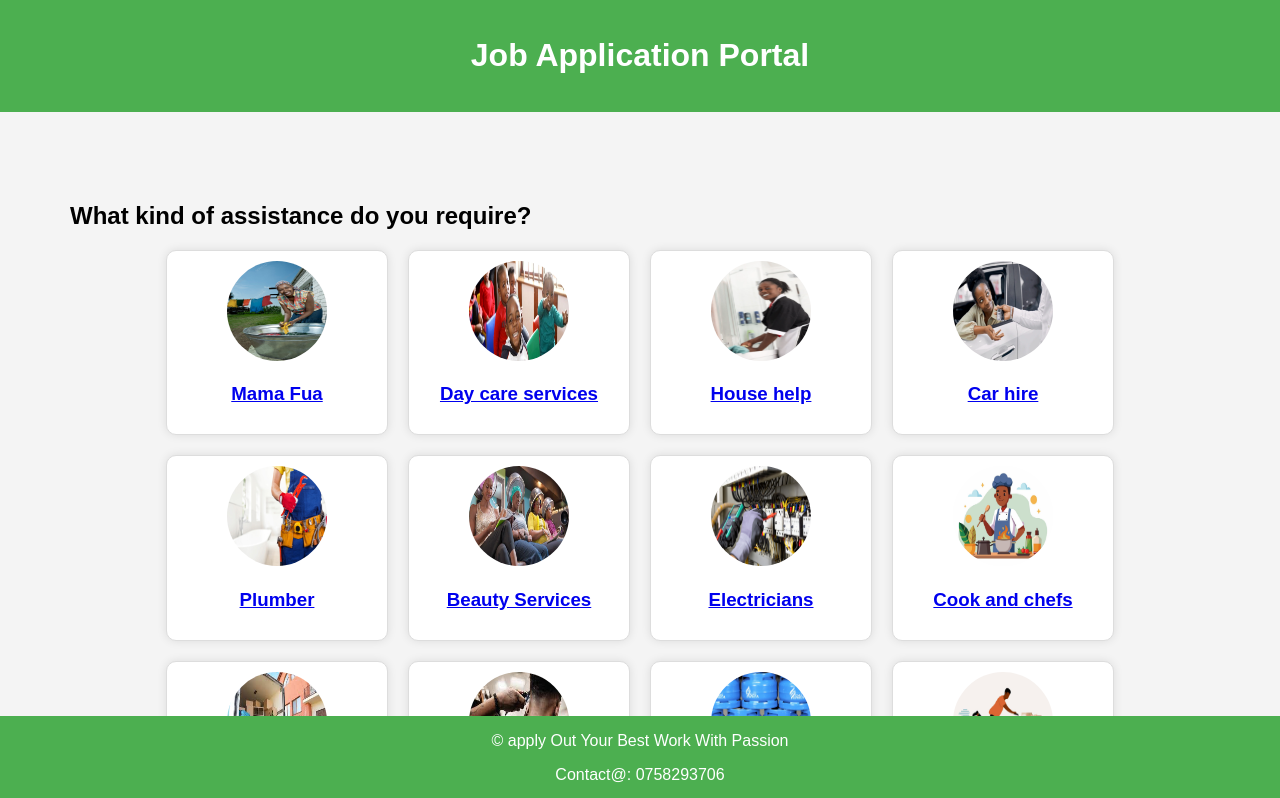
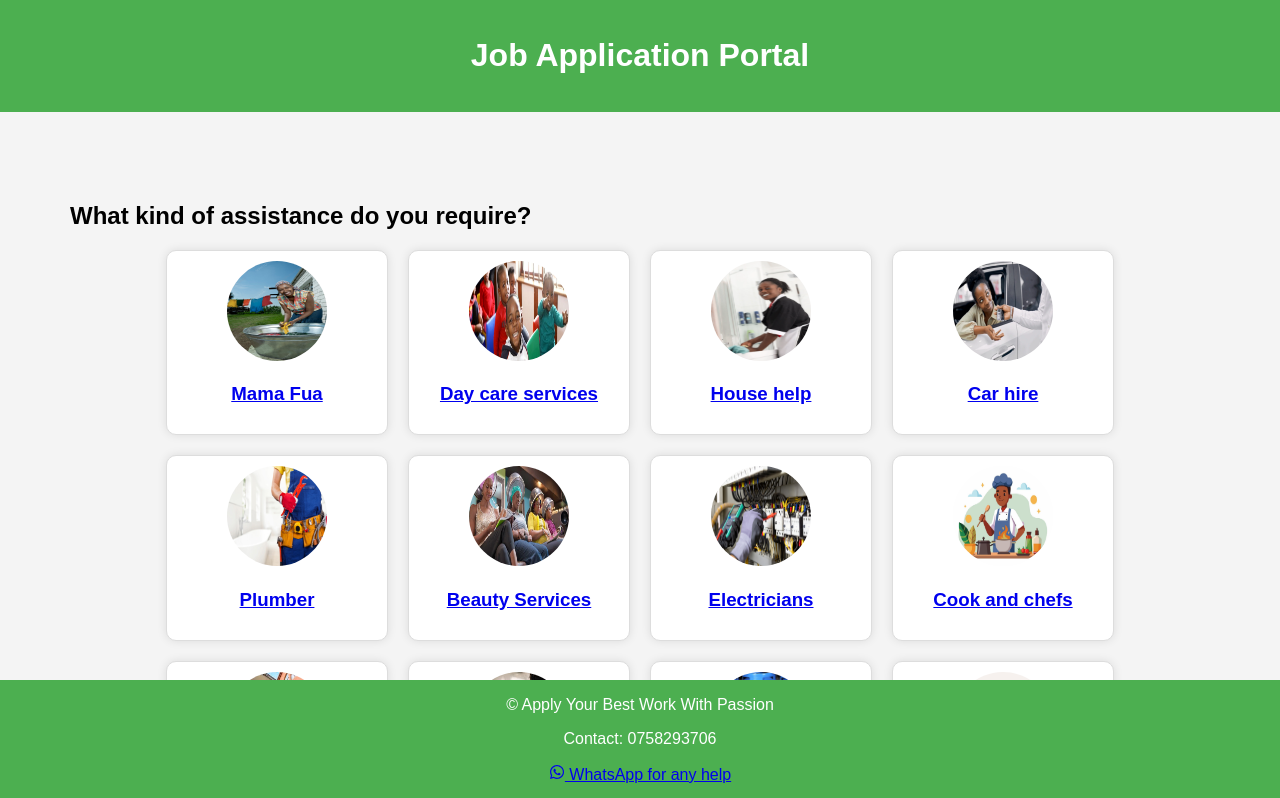
Before and after one commit to NderituDavidWachira/job-application-portal, a React (Create React App) app: page / in a window 1280 px wide. Shown: the top 798 px of the page. Built offline with nearby package versions, Linux system fonts and the light colour scheme.

Commit message:
whatsapp

```diff
--- a/package.json
+++ b/package.json
@@ -8,6 +8,7 @@
     "@testing-library/user-event": "^13.5.0",
     "react": "^18.3.1",
     "react-dom": "^18.3.1",
+    "react-icons": "^5.2.1",
     "react-router-dom": "^6.24.1",
     "react-scripts": "5.0.1",
     "web-vitals": "^2.1.4"
--- a/src/Footer.js
+++ b/src/Footer.js
@@ -1,10 +1,17 @@
 import React from 'react';
+// Import Font Awesome
+import { FaWhatsapp } from 'react-icons/fa';
 
 const Footer = () => {
     return (
         <footer>
-            <p>&copy; apply Out Your Best Work With Passion</p>
-            <p>Contact@: 0758293706 </p>
+            <p>&copy; Apply Your Best Work With Passion</p>
+            <p>Contact: 0758293706</p>
+            <p>
+                <a href="https://wa.me/0758293706" target="_blank" rel="noopener noreferrer">
+                    <FaWhatsapp /> WhatsApp for any help
+                </a>
+            </p>
         </footer>
     );
 };
```
Also changed, not shown: src/api.js (added, +13 -0 lines), 1 other file (tests, documents, lock files or other folders).
